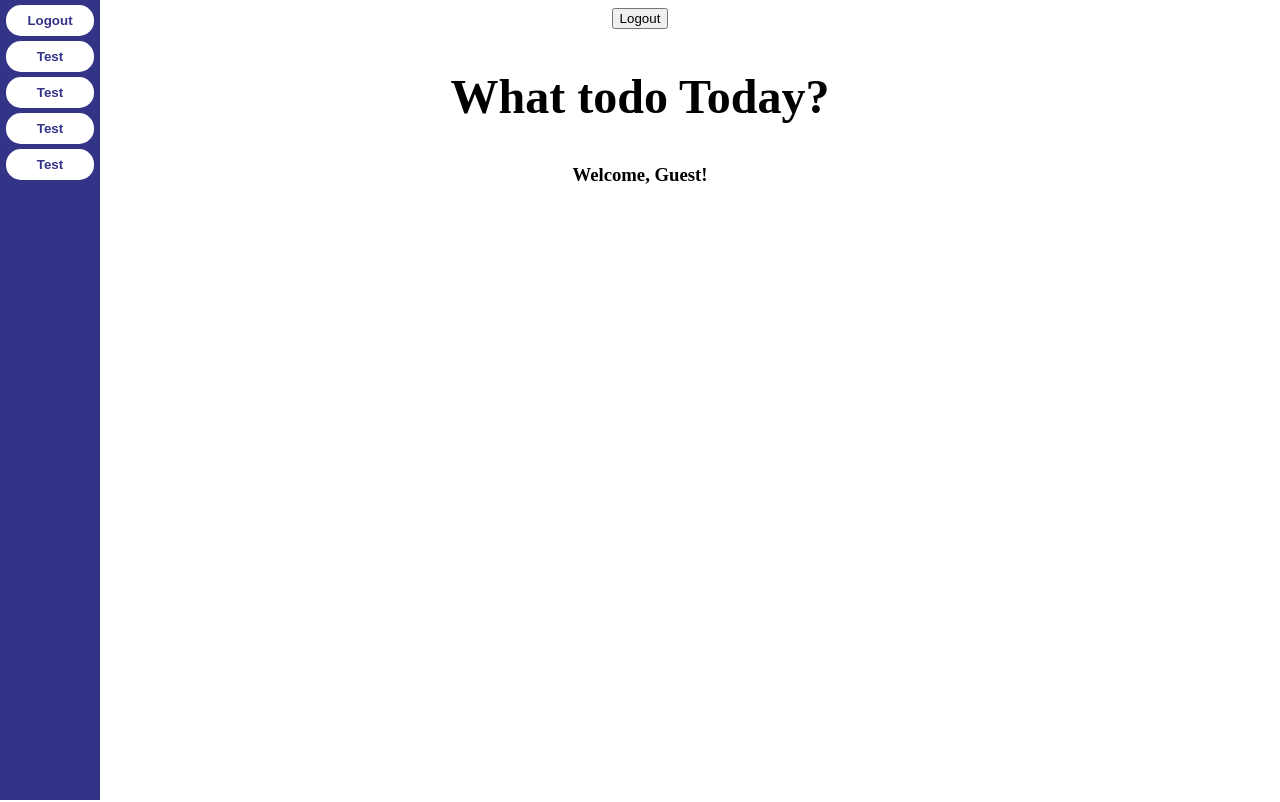
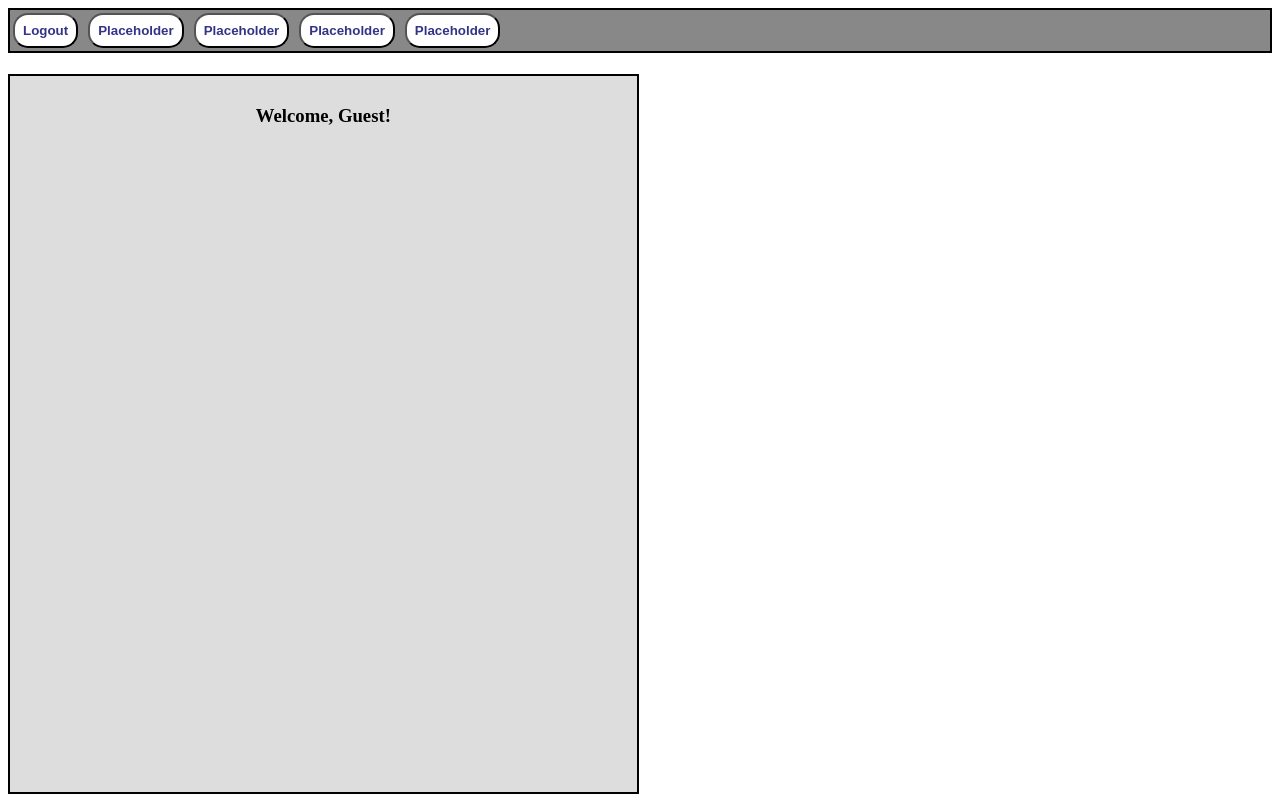
Before and after one commit to RobTilton/Crud_Todo, a Django app: template todoList_app/templates/home.html in a window 1280 px wide. Run offline with Django 3.2, Linux system fonts and the light colour scheme; the template is opened without the code that fills it, so the values that code supplies are empty.

Commit message:
set up profile panel, add navbar to base

```diff
--- a/auth_app/templates/base.html
+++ b/auth_app/templates/base.html
@@ -6,13 +6,43 @@
 
     <title>{% block title %}Your Page Title{% endblock %}</title>
 
+    <style>
+        .navbar {
+            background-color: #888;
+            border: 2px solid #000;
+            display: flex;
+            justify-content: flex-start;
+            padding: 0;
+            margin: 0;
+        }
+
+        .sidebutton {
+            background-color: #fff;
+            color: #338;
+            padding: 10px 20px;
+            border: 2px solid #;
+            padding: 8px;
+            cursor: pointer;
+            border-radius: 15px;
+            margin: 3px;
+
+        }
+    </style>
+
+    <div class="navbar">
+        <center>
+            <button class='sidebutton' onclick="window.location='{% url 'logout' %}';"><strong>Logout</strong></button>
+            <button class='sidebutton'><strong>Placeholder</strong></button>
+            <button class='sidebutton'><strong>Placeholder</strong></button>
+            <button class='sidebutton'><strong>Placeholder</strong></button>
+            <button class='sidebutton'><strong>Placeholder</strong></button>
+        </center>
+    </div>
+
 </head>
 <body>
     <header>
-        <form method="post" action="{% url 'logout' %}">
-            {% csrf_token %}
-            <center><button type="submit">Logout</button></center>
-        </form>
+
         <h1>{% block header %} {% endblock %}</h1>
 
     </header>
--- a/todoList_app/templates/home.html
+++ b/todoList_app/templates/home.html
@@ -1,64 +1,40 @@
 {% extends 'base.html' %}
 
-{% block title %} ToDo {% endblock %}
+{% block title %}Todo{% endblock %}
 
-{% block header %} <center><h2>What todo Today?</h2></center> {% endblock %}
+{% block header %}{% endblock %}
 
 
 
 {% block content %}
 <style>
+    .profile-panel {
+        background-color: #ddd;
+        border: 2px solid #000;
+        left: 0;
+        top: 40px;
 
-    .sidebar {
-    position: fixed;
-    left: 0;
-    right: 0;
-    top: 0;
-    bottom: 0;
-    width: 4%;
-    min-width: 100px;
-    background-color: #338;
+        width: 48%;
+        height: 87vh;
+        padding: 10px;
     }
-
-    .sidebutton {
-        background-color: #fff;
-        color: #338;
-        padding: 10px 20px;
-        border: 2px;
-        padding: 8px;
-        cursor: pointer;
-        border-radius: 15px;
-        width: 88%;
-        margin-top: 5px;
+    .top-profile-panel {
 
     }
-
 </style>
 
 <div>
-    <div class="sidebar">
 
-
-        <center>
-            <form method="post" action="{% url 'logout' %}">
-                {% csrf_token %}
-                <button type="submit" class='sidebutton'><strong>Logout</strong></button>
-            </form>
-                <button class='sidebutton'><strong>Test</strong></button>
-                <button class='sidebutton'><strong>Test</strong></button>
-                <button class='sidebutton'><strong>Test</strong></button>
-                <button class='sidebutton'><strong>Test</strong></button>
-        </center>
-
+    <div class='profile-panel'>
+        <div>
+            {% if user.is_authenticated %}
+            <center><h3>Welcome, {{ user.username }}!</h3></center>
+            {% else %}
+            <center><h3>Welcome, Guest!</h3></center>
+            {% endif %}
+        </div>
 
     </div>
 
-    {% if user.is_authenticated %}
-    <center><h3>Welcome, {{ user.username }}!</h3></center>
-    {% else %}
-    <center><h3>Welcome, Guest!</h3></center>
-    {% endif %}
-
-
 </div>
 {% endblock %}
```
